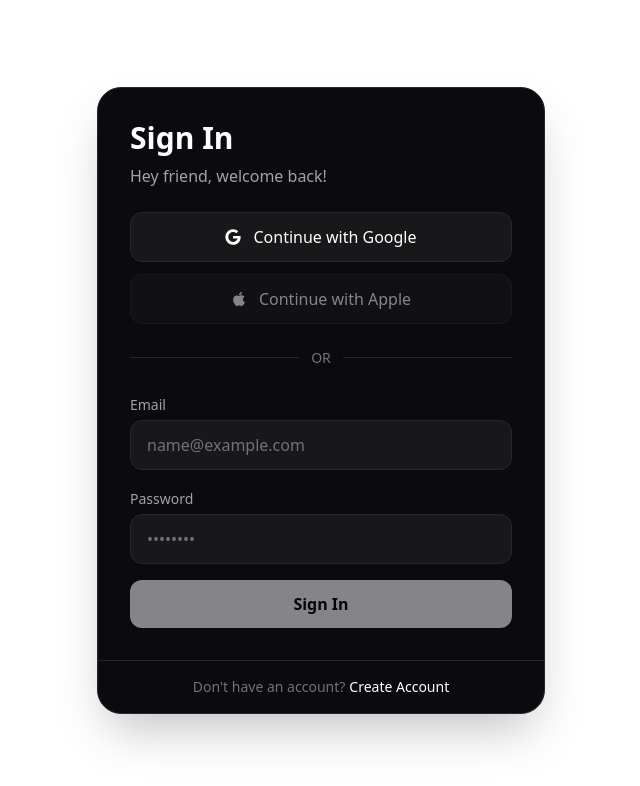
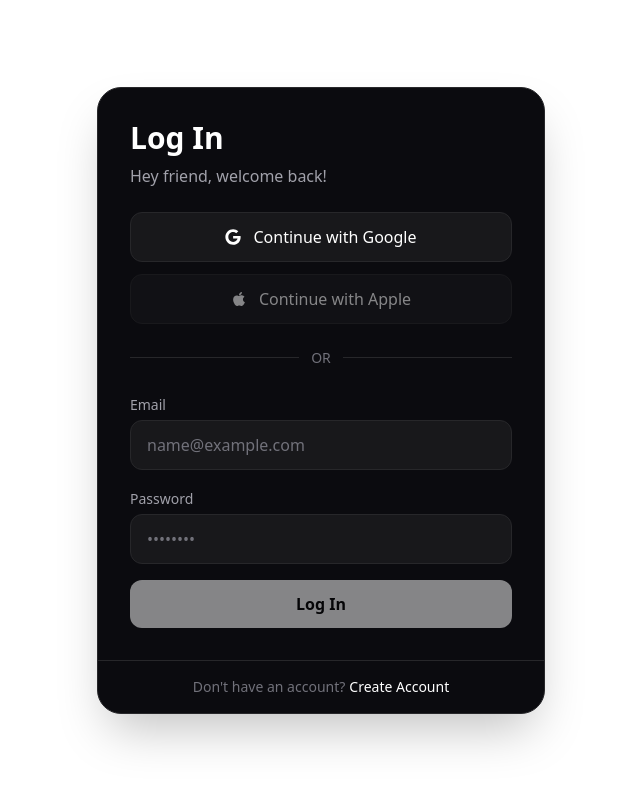
Before and after one commit to PARTHPANCHAL3656/IdeaVerdict, a React (Vite) app: page /auth in a window 1280 px wide. Shown: the top 786 px of the page, without its empty margins (319-959 px from the left). Built offline with nearby package versions, Linux system fonts and the light colour scheme; no server answers.

Commit message:
Update sign-in texts from 'Sign In' to 'Log In'

```diff
--- a/src/components/SwapForm.jsx
+++ b/src/components/SwapForm.jsx
@@ -2,16 +2,16 @@ import { AnimatePresence, motion } from "framer-motion";
 import { FaGoogle, FaApple } from "react-icons/fa";
 
 const DEFAULT_TEXTS = {
-  signInTitle: "Sign In",
+  signInTitle: "Log In",
   signUpTitle: "Create Account",
   signInSubtitle: "Hey friend, welcome back!",
   signUpSubtitle: "Just one more step to get started!",
-  signInButton: "Sign In",
+  signInButton: "Log In",
   signUpButton: "Create Account",
   footerSignIn: "Don't have an account?",
   footerSignUp: "Already have an account?",
   footerSignInCta: "Create Account",
-  footerSignUpCta: "Sign In",
+  footerSignUpCta: "Log In",
 };
 
 export default function SwapForm({
```
